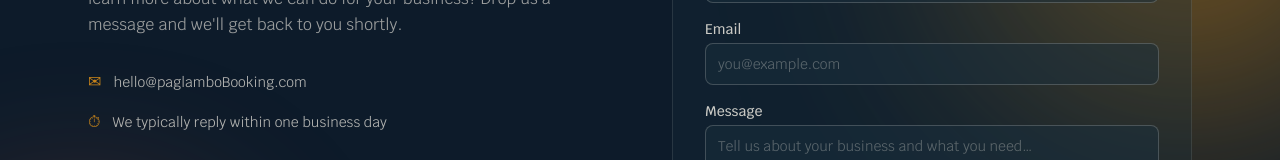
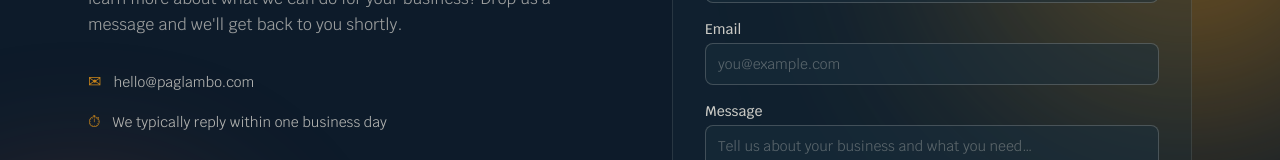
Before and after one commit to jonahmarc/paglambo-booking, a React (Vite) app in the folder codebase/frontend/: page / in a window 1280 px wide. Shown: the part 2524-2684 px from the top of the page. Built offline with nearby package versions, Linux system fonts and the light colour scheme.

Commit message:
use paglambo.com domain

```diff
--- a/codebase/frontend/src/pages/LandingPage.jsx
+++ b/codebase/frontend/src/pages/LandingPage.jsx
@@ -99,7 +99,7 @@ export default function LandingPage() {
       setContactStatus('success')
     } catch {
       setContactStatus('error')
-      setContactError('Something went wrong. Email us directly at hello@paglamboBooking.com')
+      setContactError('Something went wrong. Email us directly at hello@paglambo.com')
     }
   }
 
@@ -332,7 +332,7 @@ export default function LandingPage() {
             <div className="space-y-4">
               <div className="flex items-center gap-3 text-sm text-navy/70 dark:text-cream/70">
                 <span className="text-amber text-base">✉</span>
-                hello@paglamboBooking.com
+                hello@paglambo.com
               </div>
               <div className="flex items-center gap-3 text-sm text-navy/70 dark:text-cream/70">
                 <span className="text-amber text-base">⏱</span>
```
Also changed, not shown: 2 other files (tests, documents, lock files or other folders).
